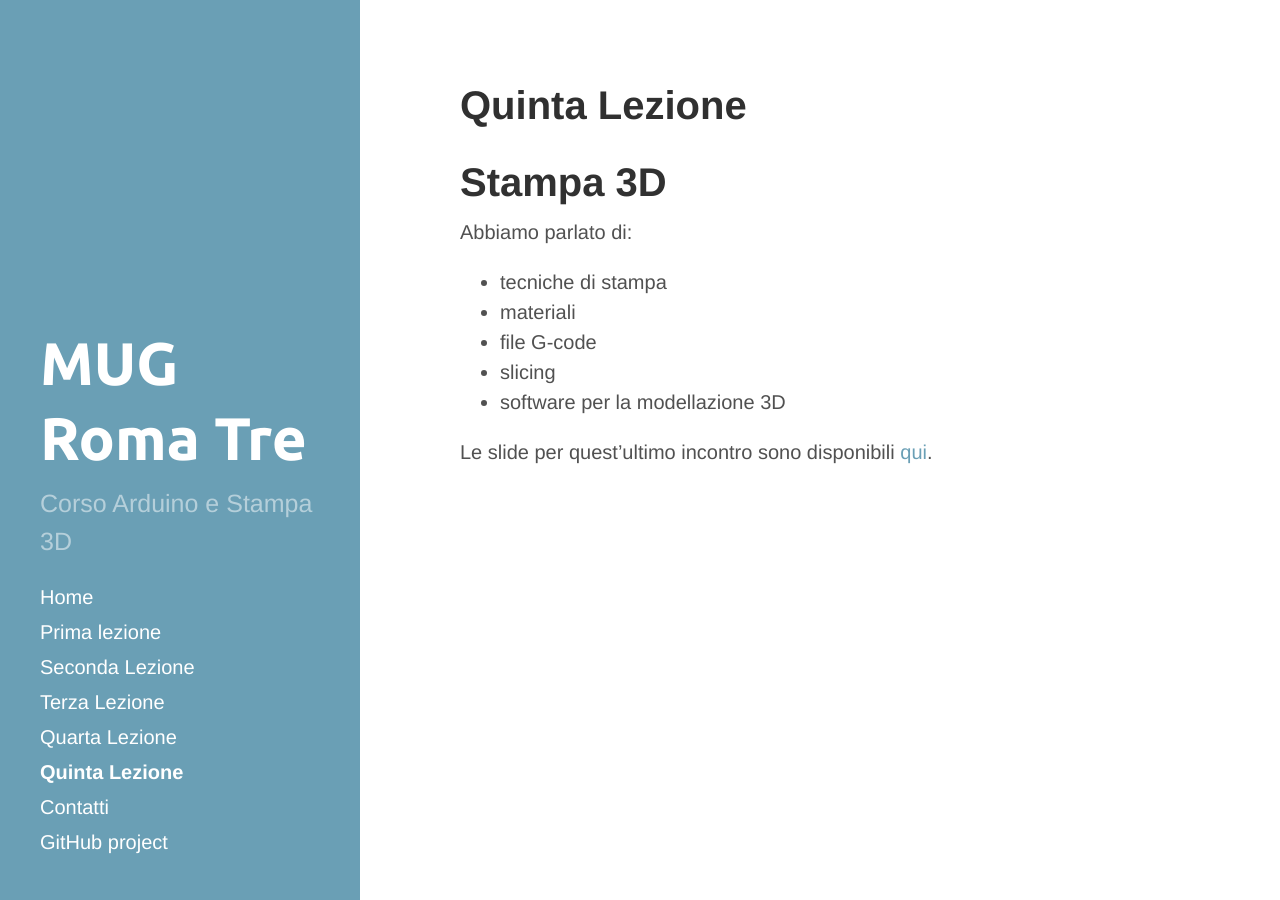
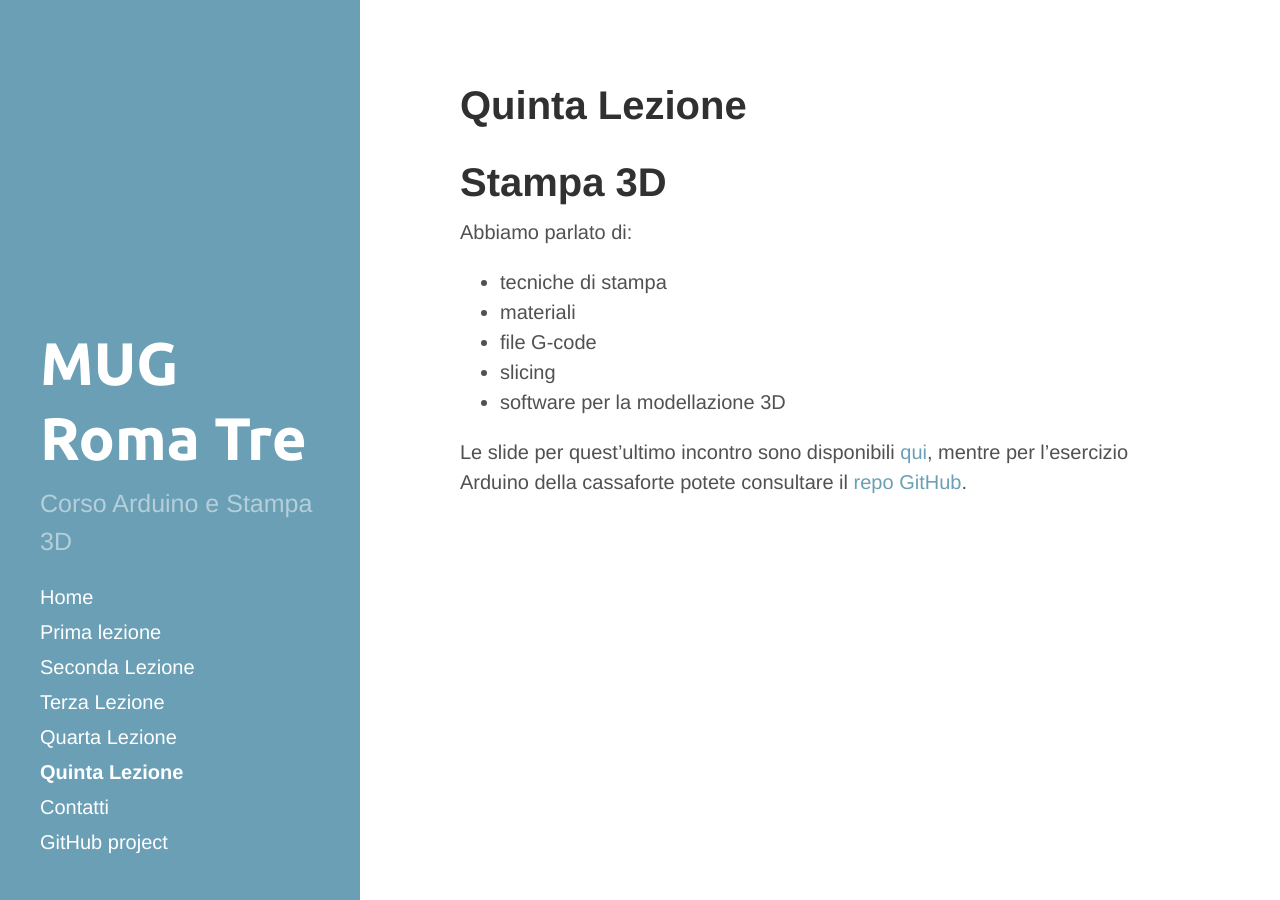
Before and after one commit to mugroma3/corso-arduino, a Jekyll site: the page built from 05 Lezione.md, in a window 1280 px wide. Built offline with Jekyll 4.4.1, drawn with Linux system fonts in a browser that asks for light colours.

Commit message:
Updated 05 Lezione.md

```diff
--- a/05 Lezione.md
+++ b/05 Lezione.md
@@ -15,4 +15,4 @@ Abbiamo parlato di:
 * slicing
 * software per la modellazione 3D
 
-Le slide per quest'ultimo incontro sono disponibili [qui]({{ site.baseurl }}/materiale/lezione5.pdf).
+Le slide per quest'ultimo incontro sono disponibili [qui]({{ site.baseurl }}/materiale/lezione5.pdf), mentre per l'esercizio Arduino della cassaforte potete consultare il [repo GitHub](https://github.com/mugroma3/safe-exercise).
```
